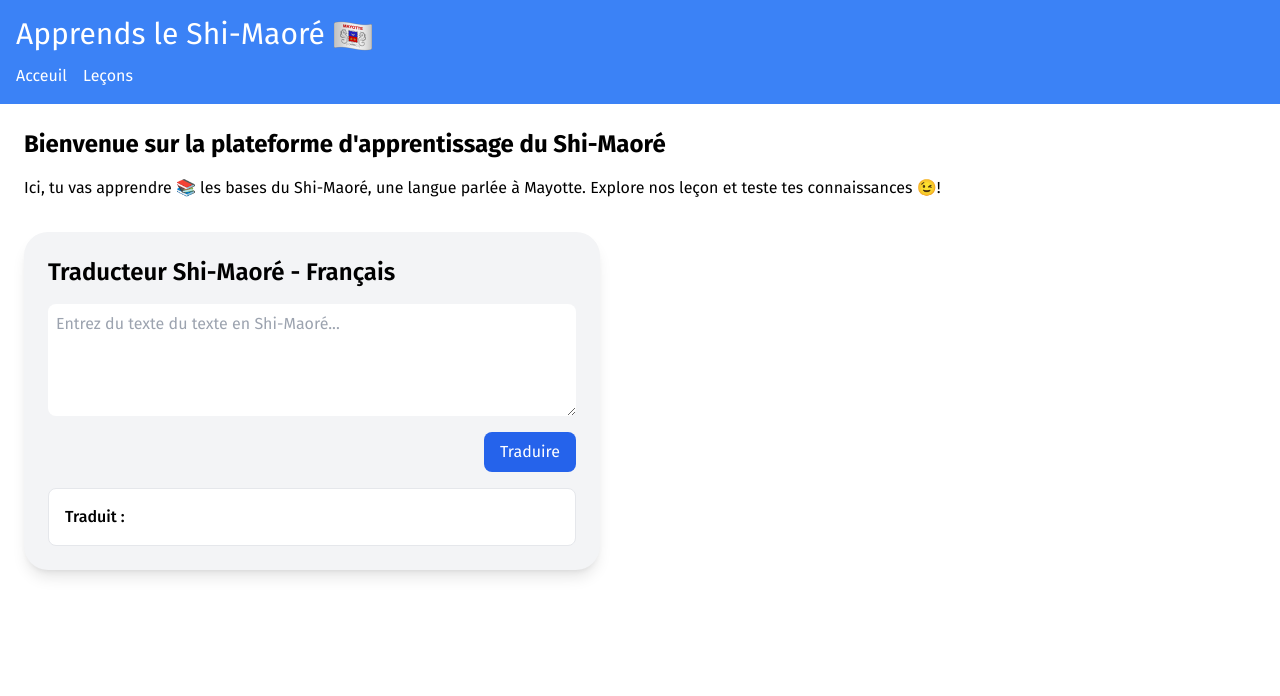
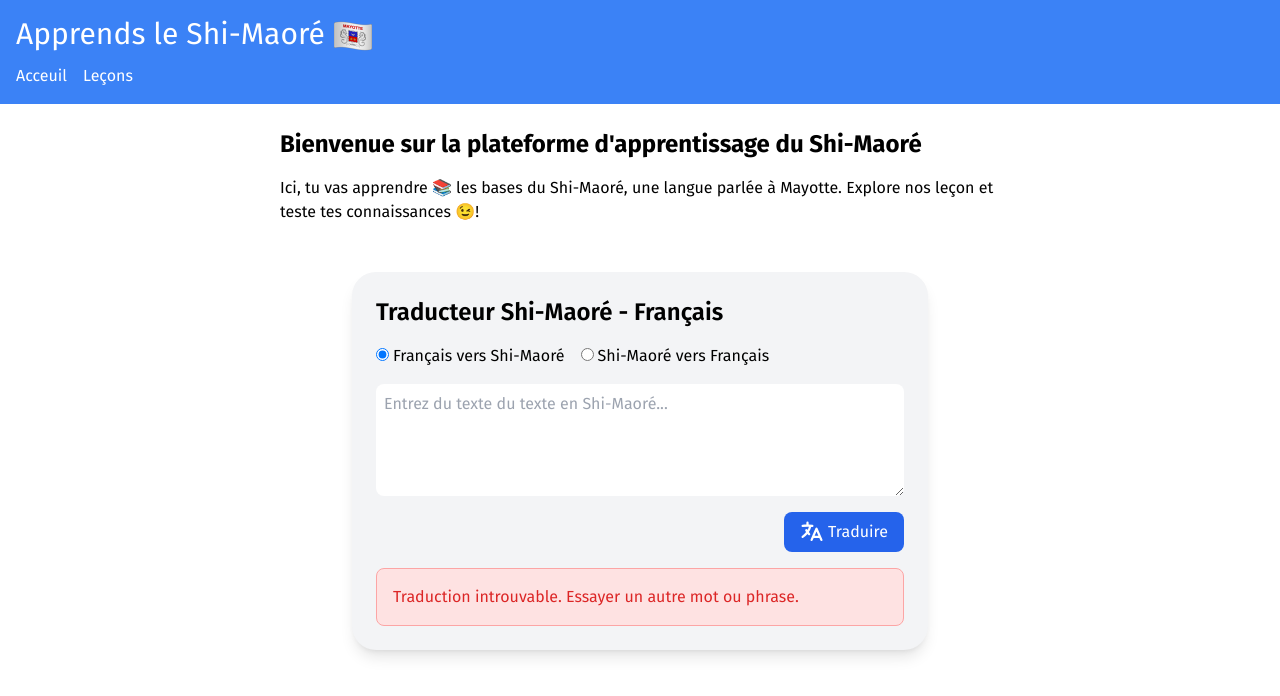
Before and after one commit to Ib-dI/Translation-app, a React (Vite) app: page / in a window 1280 px wide. Both pictures are taken after a click on the button "Traduire". Shown: the top 696 px of the page. Built offline with nearby package versions, Linux system fonts and the light colour scheme.

Commit message:
Ajout trad 2 côtés

```diff
--- a/src/components/Translator.tsx
+++ b/src/components/Translator.tsx
@@ -1,17 +1,67 @@
 import { useState } from "react"
 import { motion } from "framer-motion"
+import translationsData from '../data/translations.json'
+import { LanguageIcon } from "@heroicons/react/16/solid";
+
+const translations: Record<string, string> = translationsData;
 
 export default function Translator() {
   const [inputText, setInputText] = useState<string>('')
   const [translatedText, setTranslatedText] = useState<string>('')
+  const [setsuggestions, setSuggestions] = useState<string[]>([])
+  const [error, setError] = useState<string>('')
+  const [languageDirection, setLanguageDirection] = useState<'sm-fr' | 'fr-sm'>('fr-sm')
+
 
 
   const handleTranslate = () => {
-    setTranslatedText(`Traduit : ${inputText}`)
+    const lorwerCaseInput = inputText.trim().toLowerCase()
+
+    let translation = ''
+
+    if (languageDirection === 'fr-sm') {
+      translation = translations[lorwerCaseInput]
+    } else {
+      translation = Object.keys(translations).find(key => translations[key].toLowerCase() === lorwerCaseInput) || ''
+    }
+
+    if (translation) {
+      setTranslatedText(translation)
+      setError('')
+    } else {
+      setTranslatedText('')
+      setError("Traduction introuvable. Essayer un autre mot ou phrase.")
+    }
   }
   return (
-    <div className="p-6 max-w-xl flex flex-col bg-gray-100 rounded-3xl shadow-lg">
+    <div className="p-6 w-[72vh] flex flex-col bg-gray-100 rounded-3xl shadow-lg">
       <h3 className="text-2xl font-semibold mb-4">Traducteur Shi-Maoré - Français</h3>
+
+      <div className="mb-4 ">
+        <label className="mr-4">
+          <input
+            className="mr-1"
+            type="radio"
+            name="languageDirection"
+            value="fr-sm"
+            checked={languageDirection === 'fr-sm'}
+            onChange={() => setLanguageDirection('fr-sm')}
+          />
+          Français vers Shi-Maoré
+        </label>
+        <label>
+          <input
+            className="mr-1"
+            type="radio"
+            name="languageDirection"
+            value="sm-fr"
+            checked={languageDirection === 'sm-fr'}
+            onChange={() => setLanguageDirection('sm-fr')}
+          />
+          Shi-Maoré vers Français
+        </label>
+      </div>
+
       <textarea className="w-full p-2 rounded-lg mb-4"
       rows={4}
       placeholder="Entrez du texte du texte en Shi-Maoré..."
@@ -19,9 +69,10 @@ export default function Translator() {
       onChange={(e) => setInputText(e.target.value)}
       />
       <button
-      className="bg-blue-600 ml-auto text-white py-2 px-4 rounded-lg hover:bg-blue-700"
+      className="bg-blue-600 ml-auto flex gap-1 text-white py-2 px-4 rounded-lg hover:bg-blue-700"
       onClick={handleTranslate}
       >
+        <LanguageIcon className="size-6" />
         Traduire
       </button>
 
@@ -30,13 +81,26 @@ export default function Translator() {
         className="mt-4 p-4 bg-white border rounded-lg"
         initial={{ opacity:0, y:10 }}
         animate={{ opacity:1, y:0 }}
-        transition={{ duration:0.5 }}
+        transition={{ duration:0.4 }}
         >
           <p className="font-medium">
             {translatedText}
           </p>
         </motion.div>
       )}
+      {error && (
+        <motion.div
+        className="mt-4 p-4 bg-red-100 border border-red-300 rounded-lg"
+        initial={{ opacity:0, y:10 }}
+        animate={{ opacity:1, y:0 }}
+        transition={{ duration:0.4 }}
+        >
+          <p className="text-red-600">
+            {error}
+          </p>
+        </motion.div>
+      )}
+
     </div>
   )
 }
--- /dev/null
+++ b/src/data/translations.json
@@ -0,0 +1,10 @@
+{
+  "bonjour": "Habari za assou bwihi",
+  "merci": "marhaba",
+  "oui": "ewa",
+  "non": "anhan",
+  "je t'aime": "nissou hou vendza",
+  "comment ça va ?": "gege ?",
+  "bien": "fetre",
+  "au revoir": "kwa heri"
+}
--- a/src/pages/Home.tsx
+++ b/src/pages/Home.tsx
@@ -3,10 +3,10 @@ import Translator from "../components/Translator";
 
 export default function Home() {
   return (
-    <div>
+    <div >
       <Header />
-      <main className="p-6">
-        <h2 className="text-2xl font-bold mb-4">Bienvenue sur la plateforme d'apprentissage du Shi-Maoré</h2>
+      <main className="p-6 flex mx-auto max-w-3xl flex-col items-center ">
+        <h2 className="text-2xl font-bold self-start mb-4">Bienvenue sur la plateforme d'apprentissage du Shi-Maoré</h2>
         <p className="mb-4">
           Ici, tu vas apprendre 📚 les bases du Shi-Maoré, une langue parlée à Mayotte. Explore nos leçon et teste tes connaissances 😉!
         </p>
```
